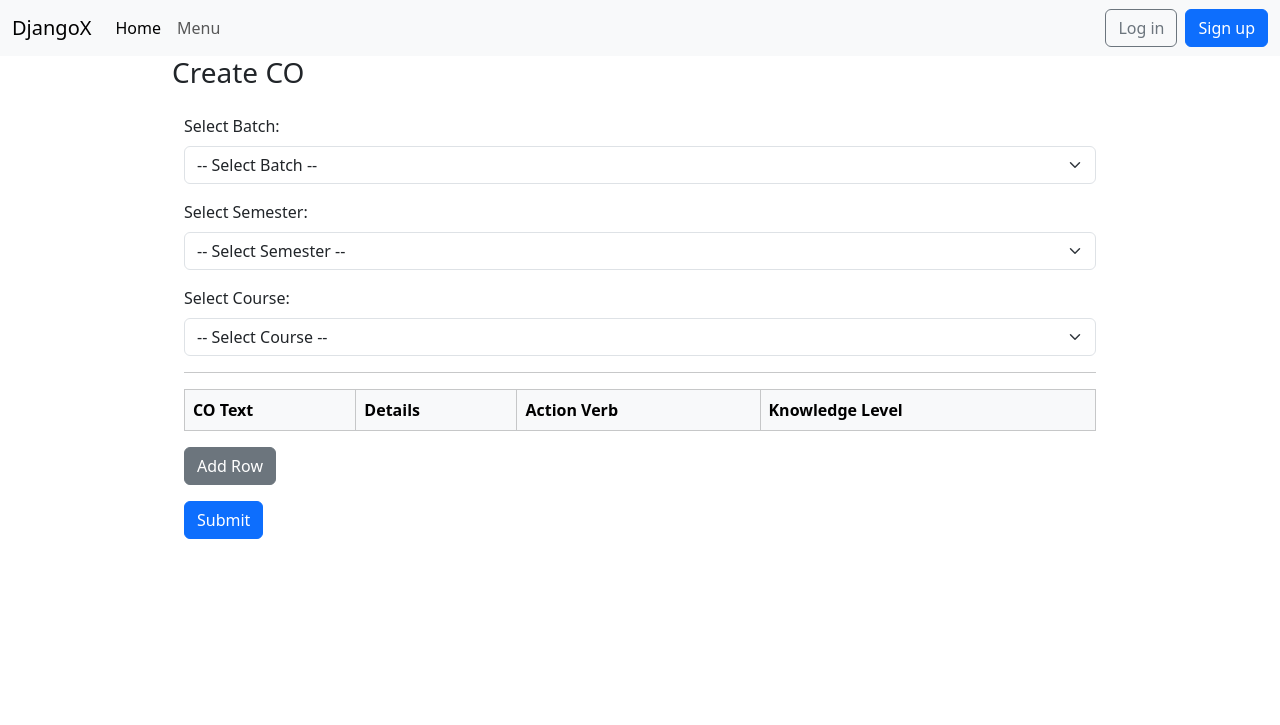
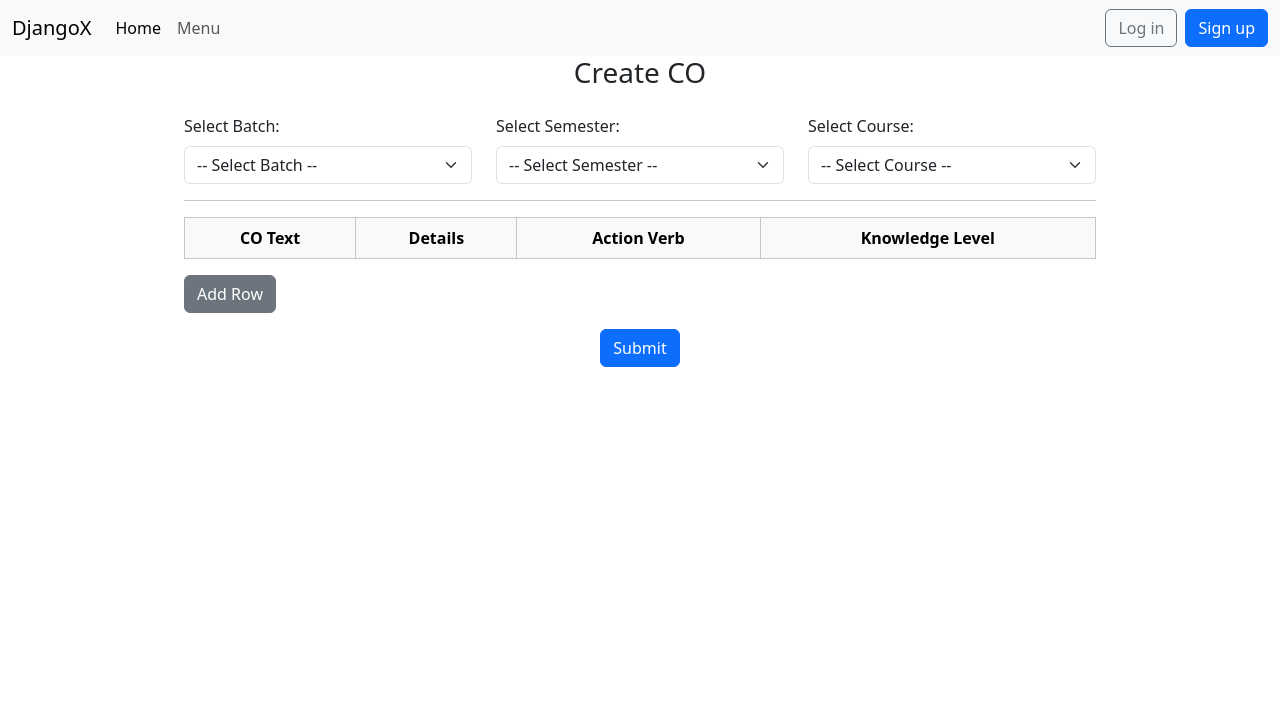
Before and after one commit to AnkitMondal123/Marks-Upload-Portal, a Django app: page /co/add/ in a window 1280 px wide. Shown: the top 725 px of the page. Run offline with Django 5.2, Linux system fonts and the light colour scheme; data that the repository does not hold is empty.

Commit message:
Update create_co.html

```diff
--- a/templates/pages/create_co.html
+++ b/templates/pages/create_co.html
@@ -1,10 +1,13 @@
 {% extends "_base.html" %}
 {% load static %}
 {% block content %}
-<h3 class="mb-4">Create CO</h3>
+<h3 class="mb-4 text-center">Create CO</h3>
 <form method="POST" class="container">
   {% csrf_token %}
-  <div class="mb-3">
+
+  <!-- Align Batch, Semester, and Course in the same row -->
+  <div class="row mb-3">
+    <div class="col-md-4">
       <label for="batch_selector" class="form-label">Select Batch:</label>
       <select id="batch_selector" name="batch_selector" class="form-select">
         <option value="">-- Select Batch --</option>
@@ -13,7 +16,7 @@
         {% endfor %}
       </select>
     </div>
-  <div class="mb-3">
+    <div class="col-md-4">
       <label for="semester_selector" class="form-label">Select Semester:</label>
       <select id="semester_selector" name="semester_selector" class="form-select">
         <option value="">-- Select Semester --</option>
@@ -22,7 +25,7 @@
         {% endfor %}
       </select>
     </div>
-  <div class="mb-3">
+    <div class="col-md-4">
       <label for="course_selector" class="form-label">Select Course:</label>
       <select id="course_selector" name="course_selector" class="form-select">
         <option value="">-- Select Course --</option>
@@ -31,8 +34,12 @@
         {% endfor %}
       </select>
     </div>
+  </div>
+
   <hr>
-  <table id="coTable" class="table table-bordered">
+
+  <!-- Table for CO Details -->
+  <table id="coTable" class="table table-bordered text-center">
     <thead class="table-light">
       <tr>
         <th>CO Text</th>
@@ -45,10 +52,15 @@
       <!-- Rows will be added by JS -->
     </tbody>
   </table>
+
   <input type="hidden" name="total_rows" id="total_rows" value="0" />
-  <button type="button" class="btn btn-secondary mb-3" onclick="addRow()">Add Row</button>
-  <br>
+  <div class="mb-3">
+    <button type="button" class="btn btn-secondary" onclick="addRow()">Add Row</button>
+  </div>
+
+  <div class="text-center">
     <button type="submit" class="btn btn-primary">Submit</button>
+  </div>
 </form>
 
 <script>
```
Lines whose indentation alone changed are shown as unchanged.
